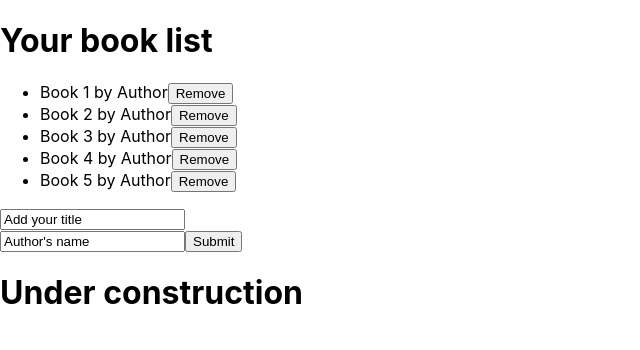
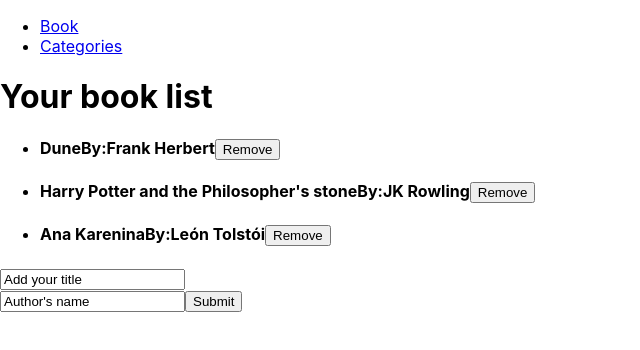
Before and after one commit to SunnySparks/bookstore, a React (Create React App) app: page / in a window 1280 px wide. Shown: the top 350 px of the page, without its empty margins (0-640 px from the left). Built offline with nearby package versions, Linux system fonts and the light colour scheme.

Commit message:
Add book list

```diff
--- a/package.json
+++ b/package.json
@@ -10,6 +10,7 @@
     "react": "^17.0.2",
     "react-dom": "^17.0.2",
     "react-redux": "^7.2.6",
+    "react-router-dom": "^5.3.0",
     "react-scripts": "4.0.3",
     "redux": "^4.1.2",
     "web-vitals": "^1.0.1"
--- a/src/App.js
+++ b/src/App.js
@@ -1,13 +1,38 @@
 import './App.css';
+import {
+  BrowserRouter as Router,
+  Switch,
+  Route,
+  Link,
+} from 'react-router-dom';
 import Category from './components/Categories';
 import Book from './components/Books';
 
 function App() {
   return (
-    <div>
-      <Book />
-      <Category />
-    </div>
+    <Router>
+      <div>
+        <nav>
+          <ul>
+            <li>
+              <Link to="/">Book</Link>
+            </li>
+            <li>
+              <Link to="/categories">Categories</Link>
+            </li>
+          </ul>
+        </nav>
+
+        <Switch>
+          <Route exact path="/">
+            <Book />
+          </Route>
+          <Route path="/Categories">
+            <Category />
+          </Route>
+        </Switch>
+      </div>
+    </Router>
   );
 }
 
--- a/src/components/Books.js
+++ b/src/components/Books.js
@@ -1,7 +1,25 @@
 import '../App.css';
 import React from 'react';
 
-const Book = () => (
+const Book = () => {
+  const bookList = [
+    {
+      id: 1,
+      title: 'Dune',
+      author: 'Frank Herbert',
+    },
+    {
+      id: 2,
+      title: 'Harry Potter and the Philosopher\'s stone',
+      author: 'JK Rowling',
+    },
+    {
+      id: 3,
+      title: 'Ana Karenina',
+      author: 'León Tolstói',
+    },
+  ];
+  return (
     <div>
       <div>
         <div>
@@ -13,26 +31,18 @@ const Book = () => (
       <div>
         <div>
           <ul>
-          <li>
-            Book 1 by Author
+            <div>
+              {bookList.map((book) => (
+                <li key={book.id}>
+                  <h4>
+                    {book.title}
+                    By:
+                    {book.author}
                     <button type="button">Remove</button>
+                  </h4>
                 </li>
-          <li>
-            Book 2 by Author
-            <button type="button">Remove</button>
-          </li>
-          <li>
-            Book 3 by Author
-            <button type="button">Remove</button>
-          </li>
-          <li>
-            Book 4 by Author
-            <button type="button">Remove</button>
-          </li>
-          <li>
-            Book 5 by Author
-            <button type="button">Remove</button>
-          </li>
+              ))}
+            </div>
           </ul>
         </div>
       </div>
@@ -46,5 +56,6 @@ const Book = () => (
       </div>
     </div>
   );
+};
 
 export default Book;
```
Also changed, not shown: 1 other file (tests, documents, lock files or other folders). Lines whose indentation alone changed are shown as unchanged.
